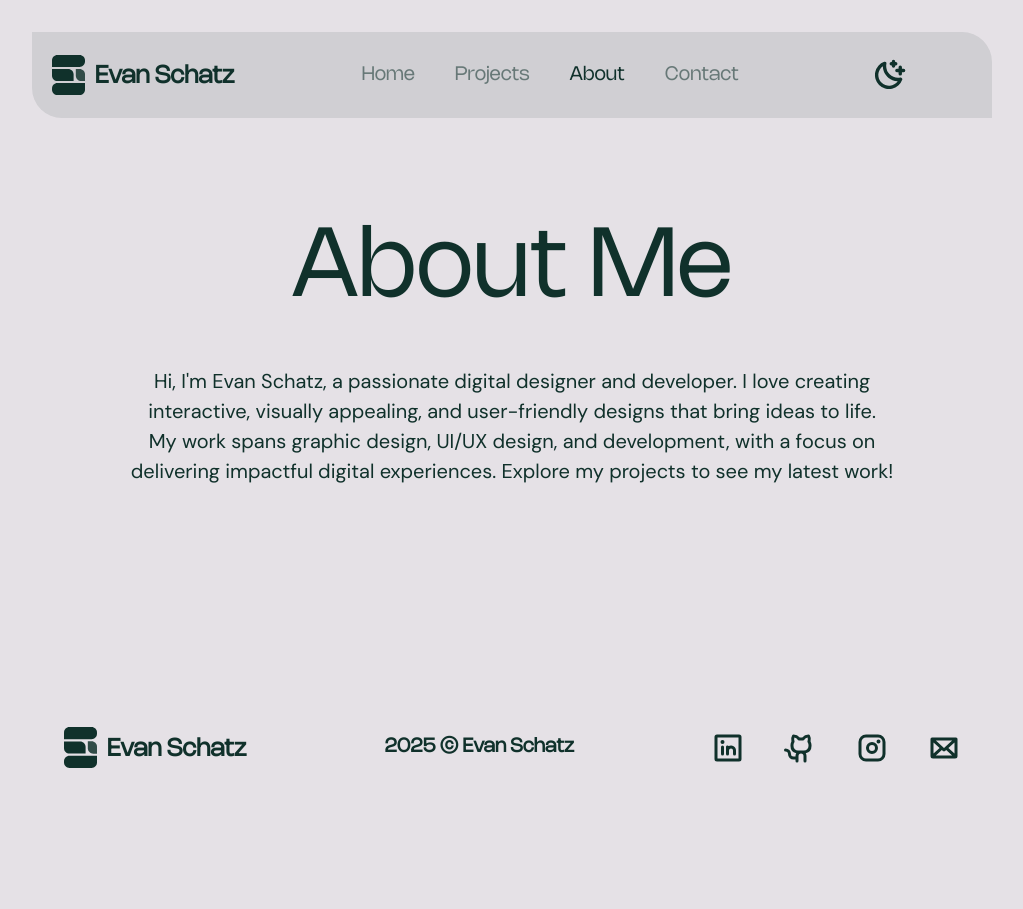
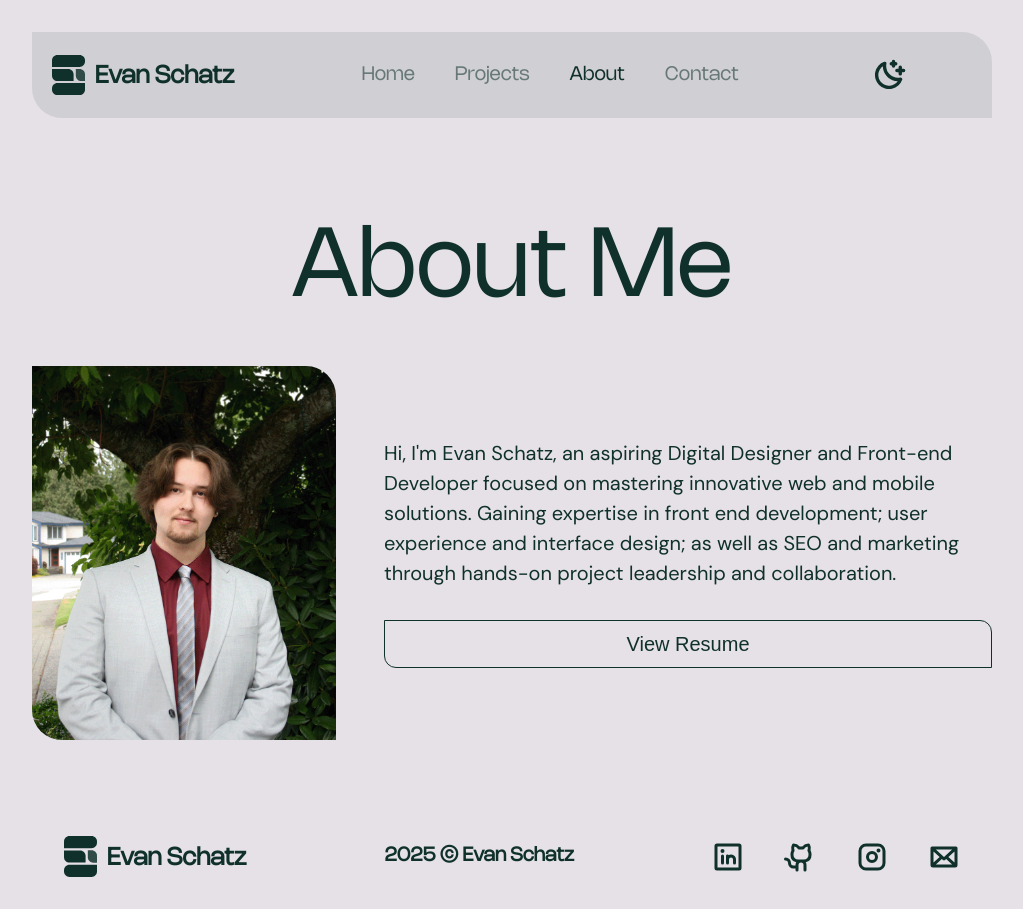
Before and after one commit to Aiwen5/EvansPortfolio, a SvelteKit app: page /about in a window 1280 px wide. Shown: the whole page, without its empty margins (128-1151 px from the left). Before the commit the page ends 800 px from the top, so only its background shows below. Built offline with nearby package versions, Linux system fonts and the light colour scheme.

Commit message:
add: new project (local harvest motion graphic), style: update about me page

```diff
--- a/src/lib/components/GeneralButton.svelte
+++ b/src/lib/components/GeneralButton.svelte
@@ -5,6 +5,7 @@
   export let width: string = '170px';
   export let type: 'button' | 'submit' | 'reset' = 'button';
   export let onClick: () => void = () => {};
+  export let link: string | null = null;
 
   let isDarkMode = false;
 
@@ -23,9 +24,17 @@
   });
 </script>
 
-<button class="general-button" style="width: {width};" type={type} on:click={onClick}>
-  <span>{text}</span>
-</button>
+{#if link}
+  <!-- When link is provided, render as an anchor tag -->
+  <a href={link} target="_blank" rel="noopener noreferrer" class="general-button" style="width: {width};">
+    <span>{text}</span>
+  </a>
+{:else}
+  <!-- Default button behavior -->
+  <button class="general-button" style="width: {width};" type={type} on:click={onClick}>
+    <span>{text}</span>
+  </button>
+{/if}
 
 <style>
   .general-button {
@@ -42,6 +51,7 @@
     position: relative;
     transition: color 0.33s ease, background 0.33s ease;
     z-index: 1;
+    text-decoration: none;
   }
 
   .general-button span {
--- a/src/lib/components/ProjectCard.svelte
+++ b/src/lib/components/ProjectCard.svelte
@@ -66,7 +66,7 @@
 
   @media (max-width: 1024px) {
     .card-image {
-      width: 60%;
+      width: 50%;
     }
 
     .project-title {
--- a/src/routes/about/+page.svelte
+++ b/src/routes/about/+page.svelte
@@ -1,24 +1,59 @@
 <script lang="ts">
-
+  import LazyImage from "$lib/components/LazyImage.svelte";
+  import GeneralButton from "$lib/components/GeneralButton.svelte";
 </script>
 
 <div class="about-page">
   <h1>About Me</h1>
-  <p>
-    Hi, I'm Evan Schatz, a passionate digital designer and developer. I love creating interactive, visually appealing, and user-friendly designs that bring ideas to life. <br/>  My work spans graphic design, UI/UX design, and development, with a focus on delivering impactful digital experiences. Explore my projects to see my latest work!
-  </p>
+  <div class="about-content">
+    <div class="portrait">
+      <LazyImage src="/images/extras/EvanPortrait.png" alt="Evan Schatz Portrait" aspectRatio="13 / 16" />
+    </div>
+    <div class="text-and-button">
+      <p class="about-text">
+        Hi, I'm Evan Schatz, an aspiring Digital Designer and Front-end Developer focused on mastering innovative web and mobile solutions. Gaining expertise in front end development; user experience and interface design; as well as SEO and marketing through hands-on project leadership and collaboration.
+      </p>
+      <GeneralButton text="View Resume" width="100%" link="https://drive.google.com/file/d/1fADE8ceAJMEdlWgJ-E336xqR20GOe5AY/view?usp=sharing" />
+    </div>
+  </div>
 </div>
 
 <style>
   .about-page {
-    max-width: 800px;
+    max-width: 60rem;
     margin: 0 auto;
     text-align: center;
     gap: 1rem;
     grid-column: span 12;
   }
 
+  .about-content {
+    display: grid;
+    gap: 3rem;
+    grid-template-columns: 1fr 2fr;
+    align-items: center;
+    margin-bottom: 3rem;
+  }
+
+  .text-and-button {
+    display: flex;
+    flex-direction: column;
+    align-items: center;
+    gap: 2rem;
+  }
+
+  .about-text {
+    text-align: left;
+  }
+
   .about-page h1 {
     margin-bottom: 1.5rem;
   }
+
+  @media (max-width: 768px) {
+    .about-content {
+      grid-template-columns: 1fr;
+    }
+
+  }
 </style>
```
Also changed, not shown: src/lib/data/projects.json (+16 -0 lines), static/images/extras/EvanPortrait.png (added), 1 other file (tests, documents, lock files or other folders).
